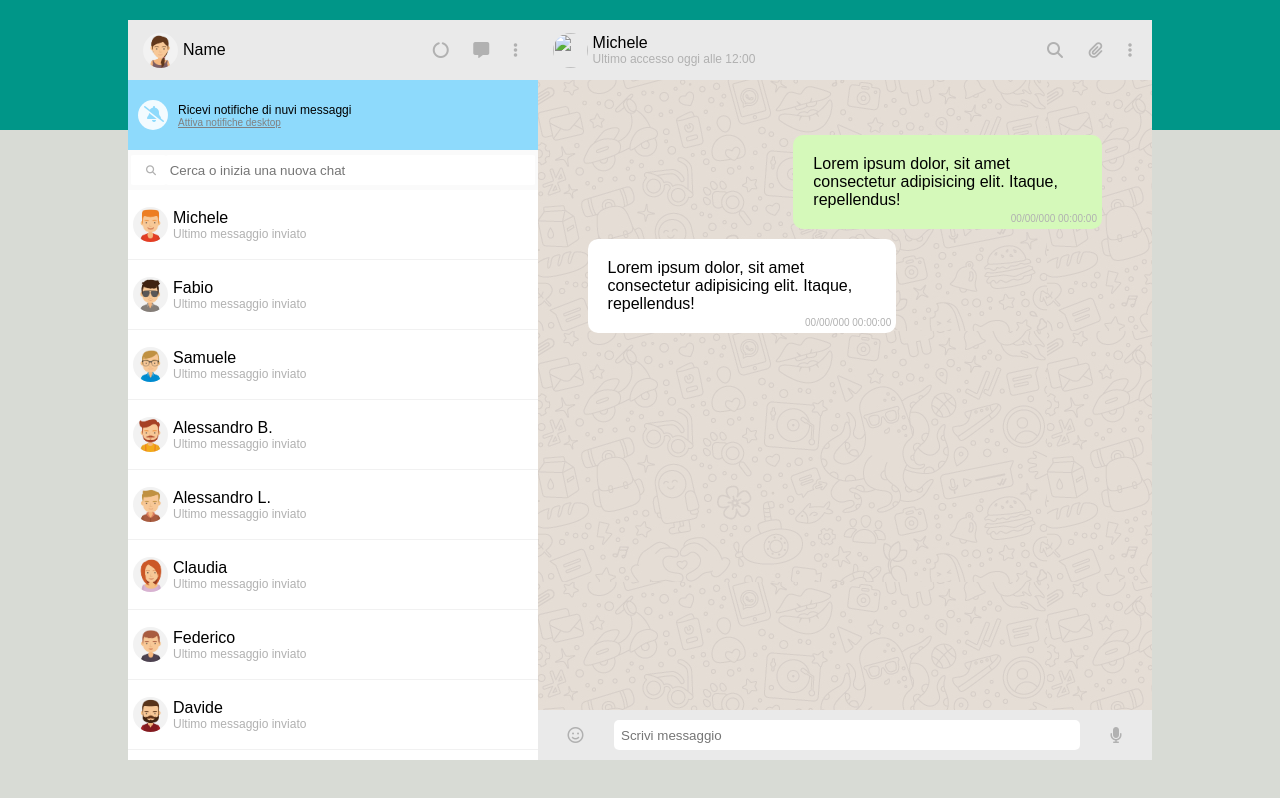
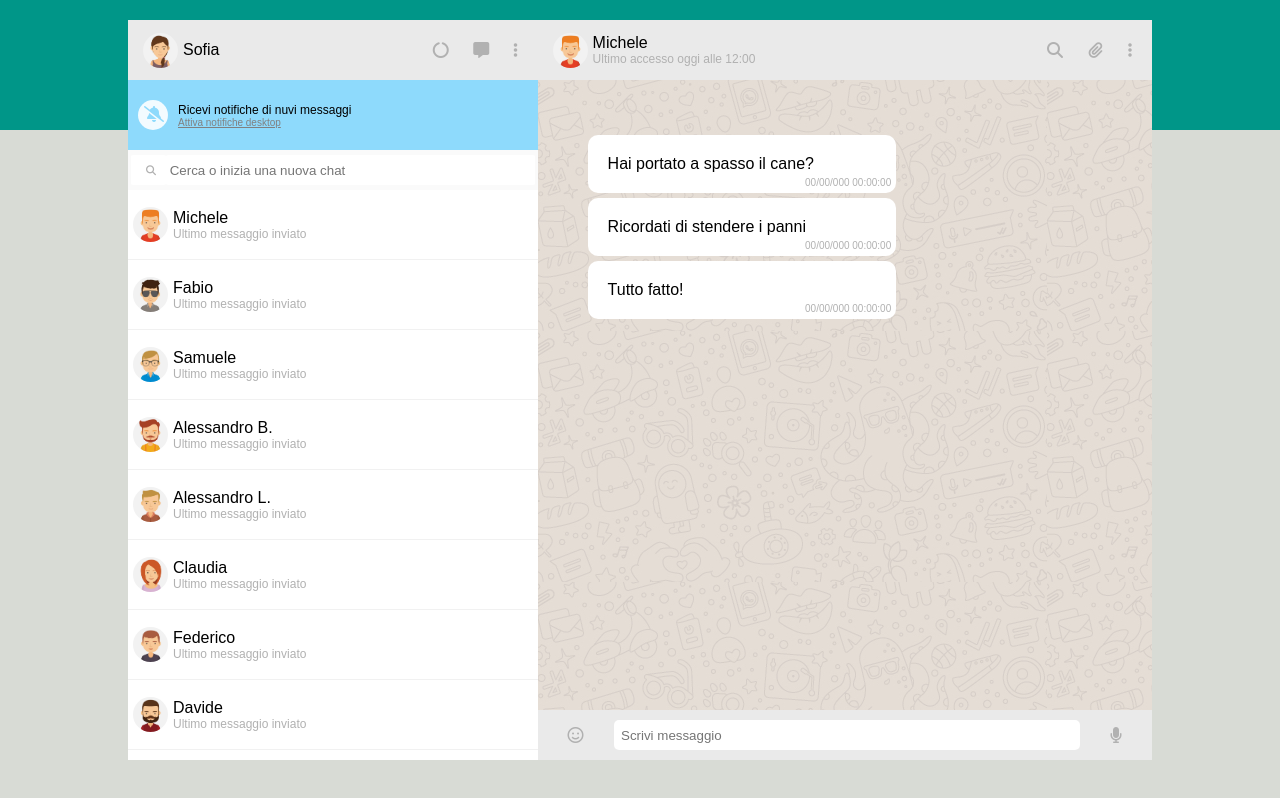
Before and after one commit to R3n1t0/vue-boolzapp, a plain HTML site: page indx.html in a window 1280 px wide. Drawn offline with nearby package versions, Linux system fonts and the light colour scheme.

Commit message:
inserimento messaggi

```diff
--- a/indx.html
+++ b/indx.html
@@ -25,7 +25,7 @@
           <div class="user">
             <img src="/img/avatar_io.jpg" alt="">
             <div class="info">
-              <span>Name</span>
+              <span>Sofia</span>
             </div>
           </div>
 
@@ -54,7 +54,7 @@
 
           <div
             v-for="(contact,index) in contacts"
-            @click="showUser(index)"
+            @click="showUser(index), showMessage()"
             class="contatto">
             <img :src="`./img/avatar${contact.avatar}.jpg`" alt="">
             <div class="info">
@@ -71,7 +71,7 @@
         <div class="top-right">
 
           <div class="user">
-            <img src="`./img/avatar${contacts[courrentUser].avatar}.jpg`" alt="">
+            <img :src="`./img/avatar${contacts[courrentUser].avatar}.jpg`" alt="">
             <div class="info">
               <span>{{contacts[courrentUser].name}}</span>
               <p>Ultimo accesso oggi alle 12:00</p>
@@ -88,15 +88,15 @@
         </div>
 
         <div class="message-area">
-          <div class="message sent">
-            <div class="message-text">Lorem ipsum dolor, sit amet consectetur adipisicing elit. Itaque, repellendus!</div>
+
+          <div
+              class="message"
+              v-for="message in contacts[courrentUser].messages">
+
+            <div class="message-text">{{message.message}}</div>
             <div class="message-time">00/00/000 00:00:00</div>
           </div>
 
-          <div class="message received">
-            <div class="message-text">Lorem ipsum dolor, sit amet consectetur adipisicing elit. Itaque, repellendus!</div>
-            <div class="message-time">00/00/000 00:00:00</div>
-          </div>
         </div>
 
         <div class="message-input">
--- a/js/script.js
+++ b/js/script.js
@@ -168,7 +168,11 @@ const app = new Vue ({
       }
     ],
 
-    courrentUser: 0
+
+    courrentUser: 0,
+
+
+    message: 0
 
 
   },
@@ -179,7 +183,15 @@ const app = new Vue ({
 
         this.courrentUser = index
 
+    },
+
+
+    showMessage(){
+
+        this.message = contacts[courrentUser].messages[message]
+
     }
+
 
   }
 
```
